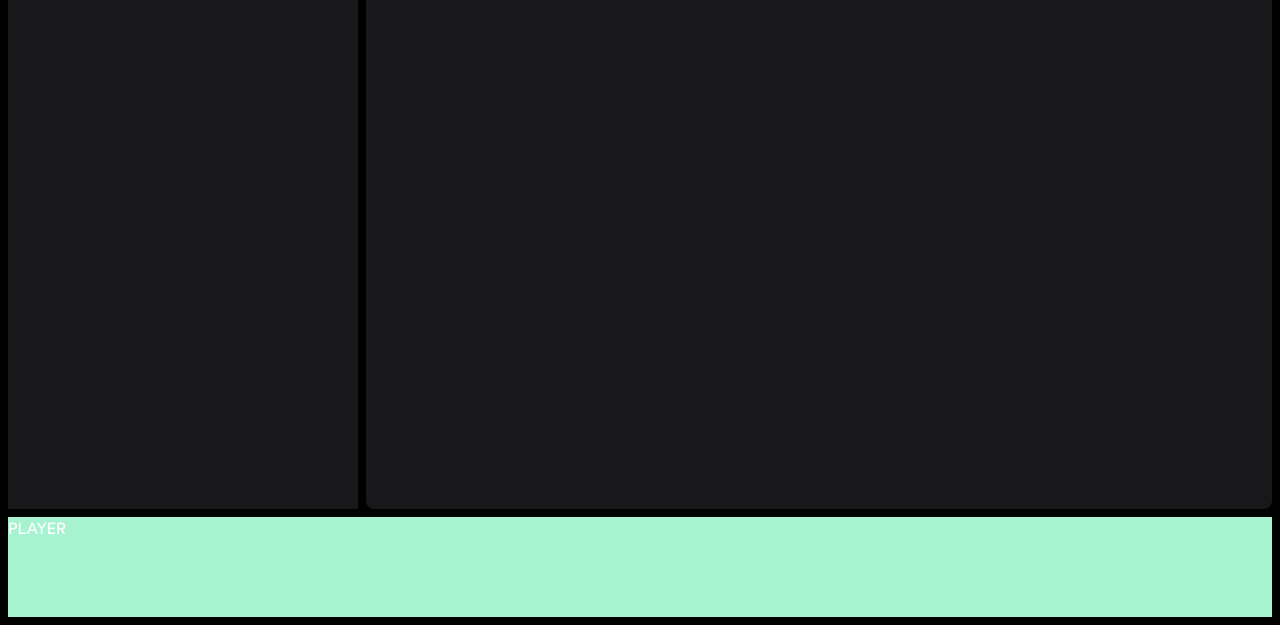
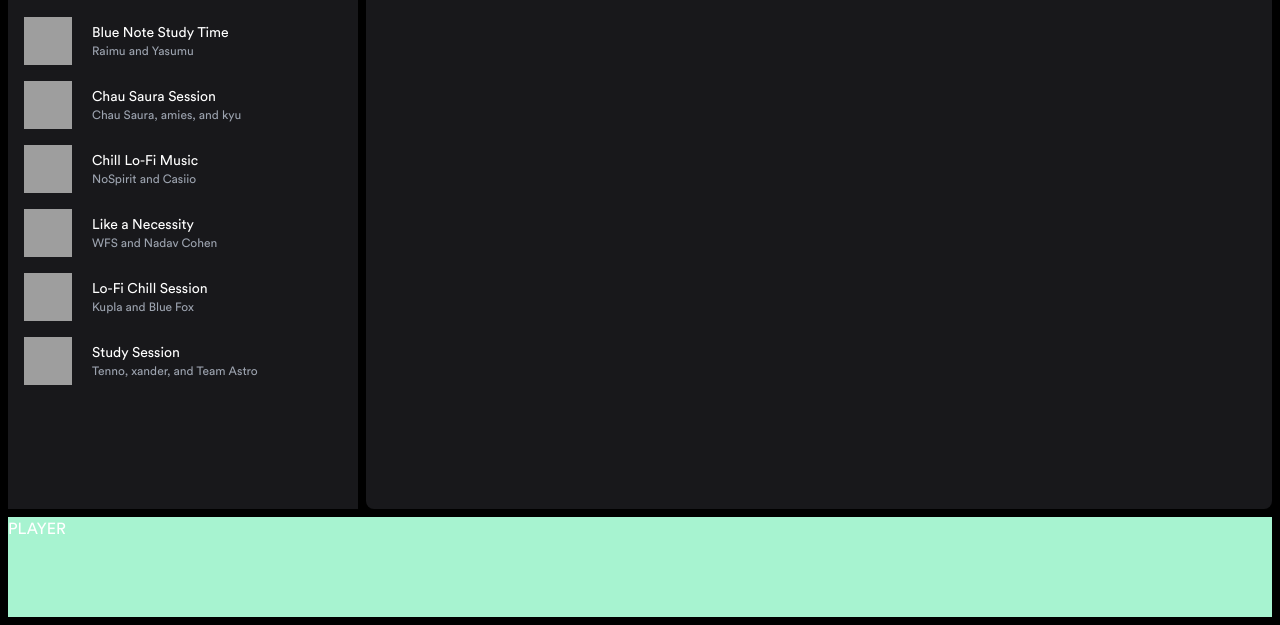
Before and after one commit to Arlens26/spotify-clone, an Astro site: page / in a window 1280 px wide. Shown: the part 175-800 px from the top of the page. Built offline with nearby package versions, Linux system fonts and the light colour scheme; Astro itself is replaced by a stand-in of ours; grey boxes are pictures that could not be loaded.

Commit message:
feat(frontend): Create play list view in aside

```diff
--- a/src/components/AsideMenu.astro
+++ b/src/components/AsideMenu.astro
@@ -1,8 +1,13 @@
 ---
-import LibreryIcon from '../icons/Library.astro'
-import HomeIcon from '../icons/Home.astro'
-import SearchIcon from '../icons/Search.astro'
+import LibreryIcon from '@/icons/Library.astro'
+import HomeIcon from '@/icons/Home.astro'
+import SearchIcon from '@/icons/Search.astro'
 import SideMenuItem from './SideMenuItem.astro'
+import SideMenuCard from './SideMenuCard.astro'
+
+import { playlists } from "@/lib/data"
+
+const sortedPlayLists = playlists.sort((a, b) => a.title.localeCompare(b.title))
 ---
 
 <nav class="flex flex-col flex-1 gap-2">
@@ -24,6 +29,9 @@ import SideMenuItem from './SideMenuItem.astro'
                 <LibreryIcon />
                 Tu biblioteca
             </SideMenuItem>
+            {
+                sortedPlayLists.map(playlist => <SideMenuCard playlist={playlist}/>)
+            }
         </ul>
     </div>
 </nav>
--- /dev/null
+++ b/src/components/SideMenuCard.astro
@@ -0,0 +1,27 @@
+---
+import type { Playlist } from "@/lib/data";
+
+interface Props{
+    playlist: Playlist
+}
+
+const { playlist } = Astro.props
+const { id, cover, title, artists, color } = playlist
+const artistsList = new Intl.ListFormat().format(artists)
+---
+
+<a
+    href={`/playlist/${id}`}
+    class="playlist-item flex relative p-2 overflow-hidden gap-5 items-center rounded-md hover:bg-zinc-800">
+    <picture>
+        <img
+            src={cover}
+            alt={`Cover of ${title} by ${artistsList}`}
+            class="h-12 w-12 flex-none">
+        </img>
+    </picture>
+    <div class="flex flex-auto flex-col truncate">
+        <h4 class="text-white text-sm">{title}</h4>
+        <span class="text-xs text-gray-400">{artistsList}</span>
+    </div>
+</a>
```
